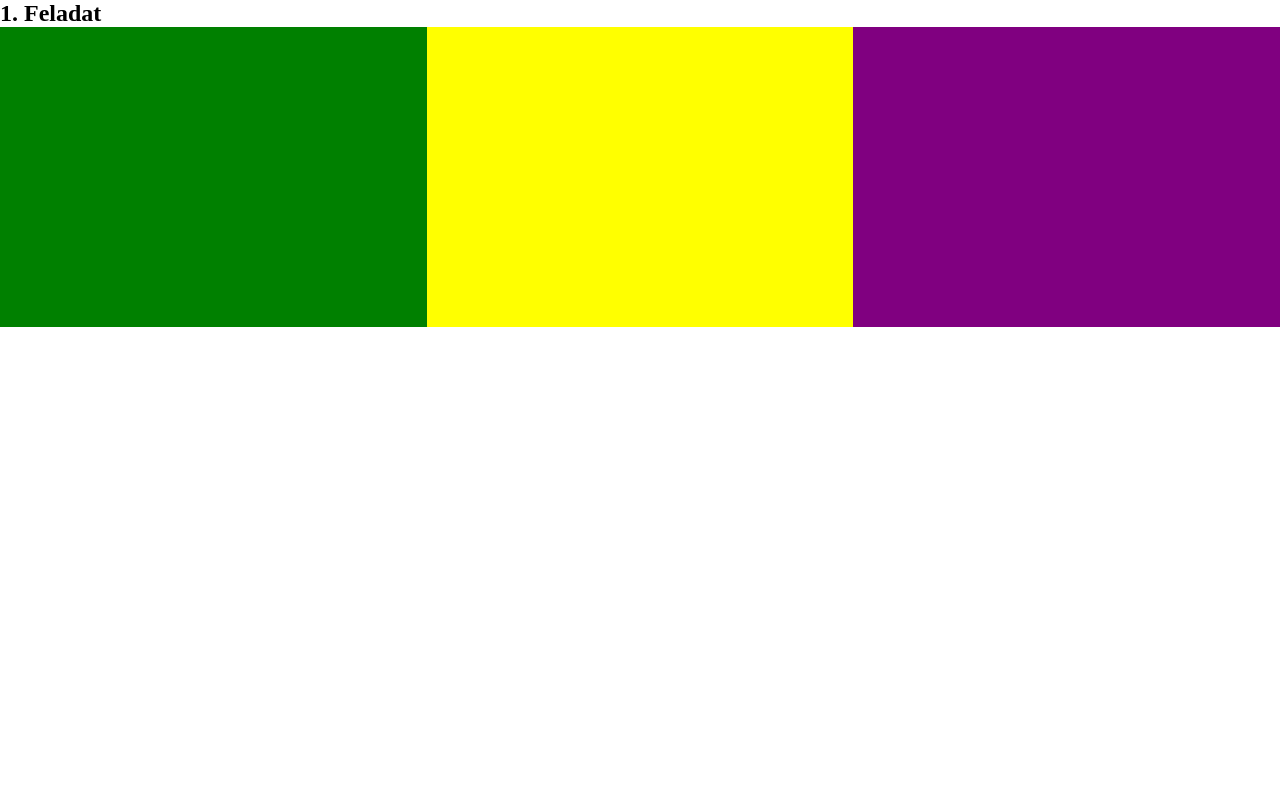
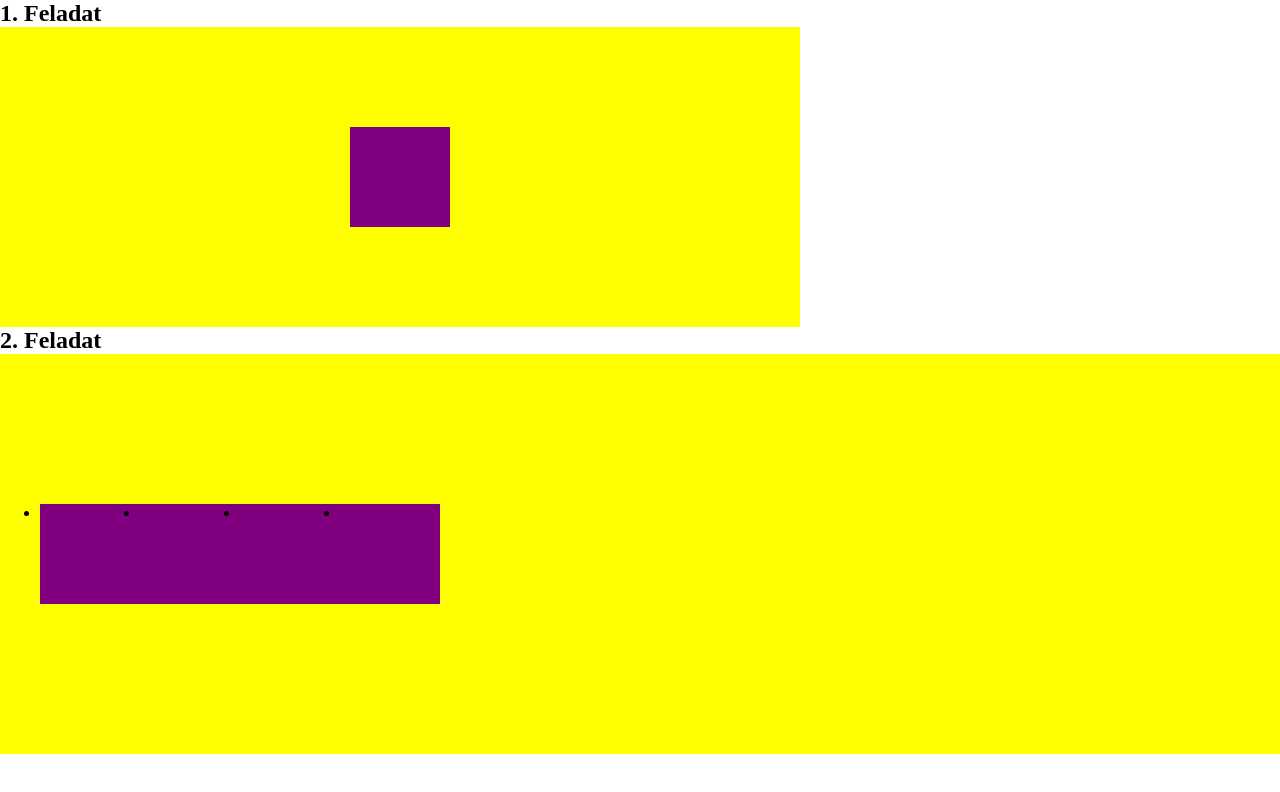
Before and after one commit to turosgolyo/web, a plain HTML site: page 2. feladat/feladat.html in a window 1280 px wide. Drawn offline with Linux system fonts and the light colour scheme.

Commit message:
orai feladat

```diff
--- a/2. feladat/feladat.css
+++ b/2. feladat/feladat.css
@@ -5,21 +5,57 @@
 
 #tarolo1 {
     height: 300px;
+    width: 800px;
+    display: flex;
+    flex-direction: row;
+    background-color: yellow;
+    justify-content: center;
+    align-items: center;
+}
+#zold1 {
+    background-color: green;
+    height: 100px;
+    width: 100px;
+    display: none;
+}
+#sarga1 {
+    background-color: yellow;
+    height: 100px;
+    width: 100px;
+    display: none;
+}
+#lila1 {
+    background-color: purple;
+    height: 100px;
+    width: 100px;
+}
+
+#tarolo2 {
+    height: 400px;
     width: 100%;
     display: flex;
     flex-direction: row;
+    background-color: yellow;
+    justify-content: left;
+    align-items: center;
 }
-#zold1 {
-    background-color: green;
-    flex: 1;
+#lila2-1 {
+    background-color: purple;
+    height: 100px;
+    width: 100px;
 }
-
-#sarga1 {
-    background-color: yellow;
-    flex: 1;
+#lila2-2 {
+    background-color: purple;
+    height: 100px;
+    width: 100px;
 }
-
-#lila1 {
+#lila2-3 {
     background-color: purple;
-    flex: 1;
+    height: 100px;
+    width: 100px;
 }
+#lila2-4 {
+    background-color: purple;
+    height: 100px;
+    width: 100px;
+}
--- a/2. feladat/feladat.html
+++ b/2. feladat/feladat.html
@@ -14,5 +14,14 @@
             <div id="sarga1"></div>
             <div id="lila1"></div>
         </div>
+
+    <h2>2. Feladat</h1>
+
+        <ul id="tarolo2">
+            <li id="lila2-1"></li>
+            <li id="lila2-2"></li>
+            <li id="lila2-3"></li>
+            <li id="lila2-4"></li>
+        </ul>
 </body>
 </html>
```
